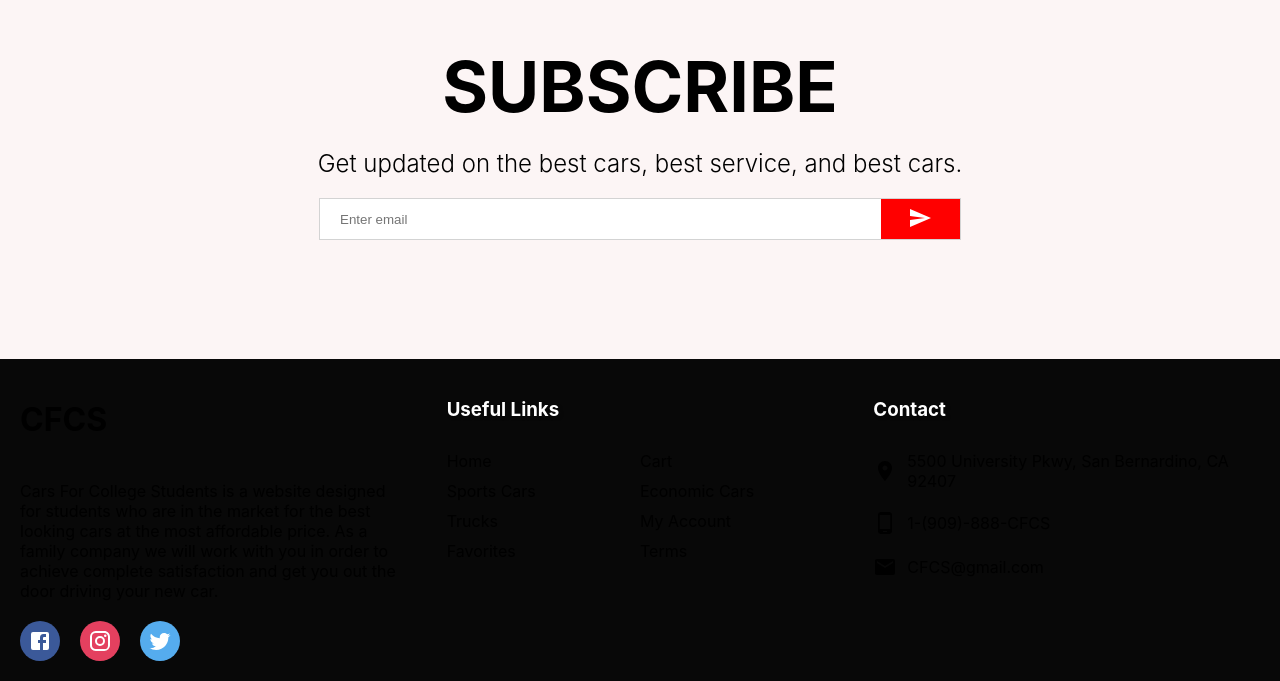
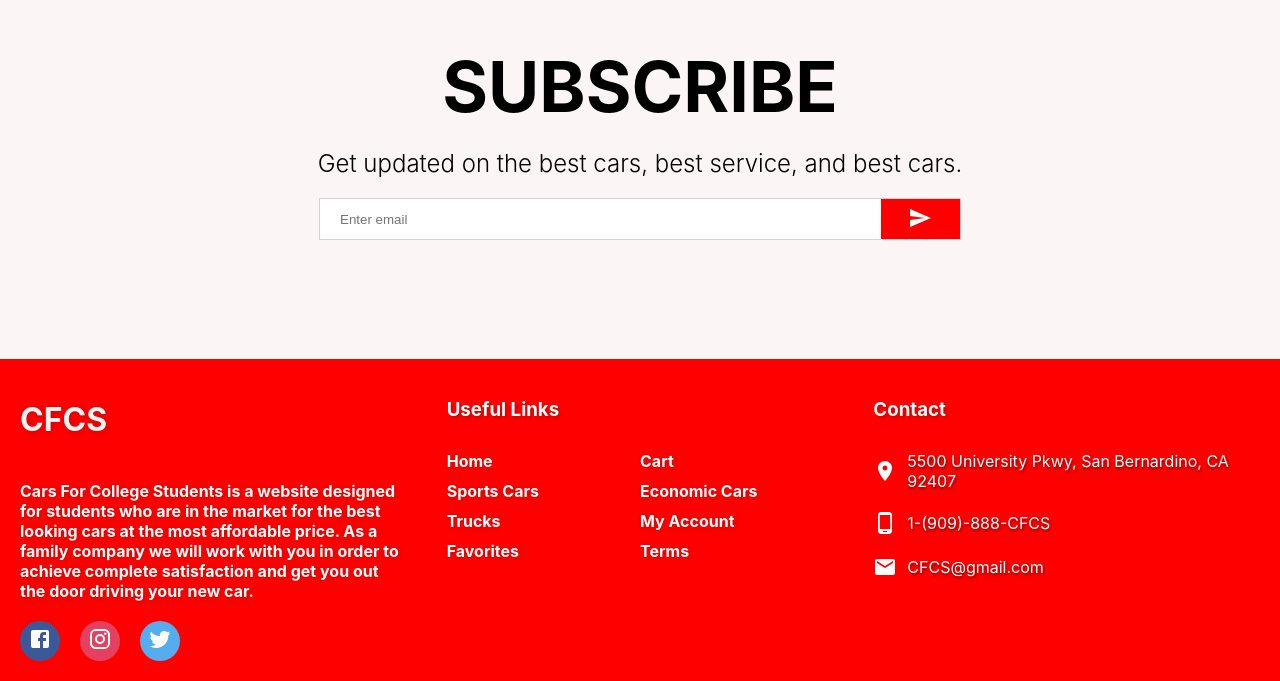
Before and after one commit to brianx009/CFCS, a React (Create React App) app in the folder myapp/: page / in a window 1280 px wide. Shown: the part 1637-2318 px from the top of the page. Built offline with nearby package versions, Linux system fonts and the light colour scheme; no server answers.

Commit message:
fixed footer and added links to social media

```diff
--- a/myapp/src/components/Footer.jsx
+++ b/myapp/src/components/Footer.jsx
@@ -5,7 +5,8 @@ import { mobile } from "../responsive";
 
 const Container = styled.div`
     display: flex;
-    background-color:rgb(8,8,8);
+    background-color:red;
+
     ${mobile({flexDirection: 'column'})}
   `;
 
@@ -14,12 +15,16 @@ const Left = styled.div`
     display: flex;
     flex-direction: column;
     padding: 20px;
+    color:rgb(243, 243, 243);
+    text-shadow:1px 1px 7px rgba(8, 8, 8, 0.2);
+    font-weight:bold;
   `;
 
 const Logo = styled.h1``;
 
 const Desc = styled.p`
     margin: 20px 0px;
+    color:white;
     ${mobile({fontSize:"10px"})}
   `;
 
@@ -42,6 +47,9 @@ const SocialIcon = styled.div`
 const Center = styled.div`
     flex: 1;
     padding: 20px;
+    color:white;
+    text-shadow:1px 1px 7px rgba(8, 8, 8, 0.2);
+    font-weight:bold;
     ${mobile({display: 'none'})}
   `;
 
@@ -49,7 +57,7 @@ const Title = styled.h3`
     margin-bottom: 30px;
     color:white;
     font-weight:bold;
-    text-shadow:2px 2px 3px rgb(8,8,8,0.5)
+    text-shadow:2px 2px 3px rgb(8,8,8,0.2)
   `;
 
 
@@ -69,7 +77,10 @@ const ListItem = styled.li`
 const Right = styled.div`
     flex: 1;
     padding: 20px;
+    color:white;
+    text-shadow:1px 2px 3px rgb(8,8,8,0.5);
     ${mobile({backgroundColor: 'red'})}
+
   `;
 
 const ContactItem = styled.div`
@@ -96,13 +107,15 @@ const Footer = () => {
           </Desc>
           <SocialContainer>
             <SocialIcon color="3B5999">
-              <Facebook />
+              <a className="icon" target="blank" href="https://www.facebook.com/">< Facebook /></a>
             </SocialIcon>
             <SocialIcon color="E4405F">
-              <Instagram />
+            <a className="icon" target="blank" href="https://www.instagram.com/"> <Instagram /></a>
+
             </SocialIcon>
             <SocialIcon color="55ACEE">
-              <Twitter />
+            <a className="icon" target="blank" href="https://twitter.com/?lang=en"> <Twitter /></a>
+
             </SocialIcon>
           </SocialContainer>
         </Left>
--- a/myapp/src/components/Nav.css
+++ b/myapp/src/components/Nav.css
@@ -1,11 +1,16 @@
 .navLink{
     text-decoration: none;
-    color:rgba(8, 8, 8, 0.616)
+    color:rgba(8, 8, 8, 0.349)
 }
 
 .navLink:hover{
     text-decoration: none;
-    color:red;
+    color:rgb(216, 215, 215);
+}
+.icon{
+  text-decoration: none;
+  color: white;
+
 }
 
 .navBtn{
```
